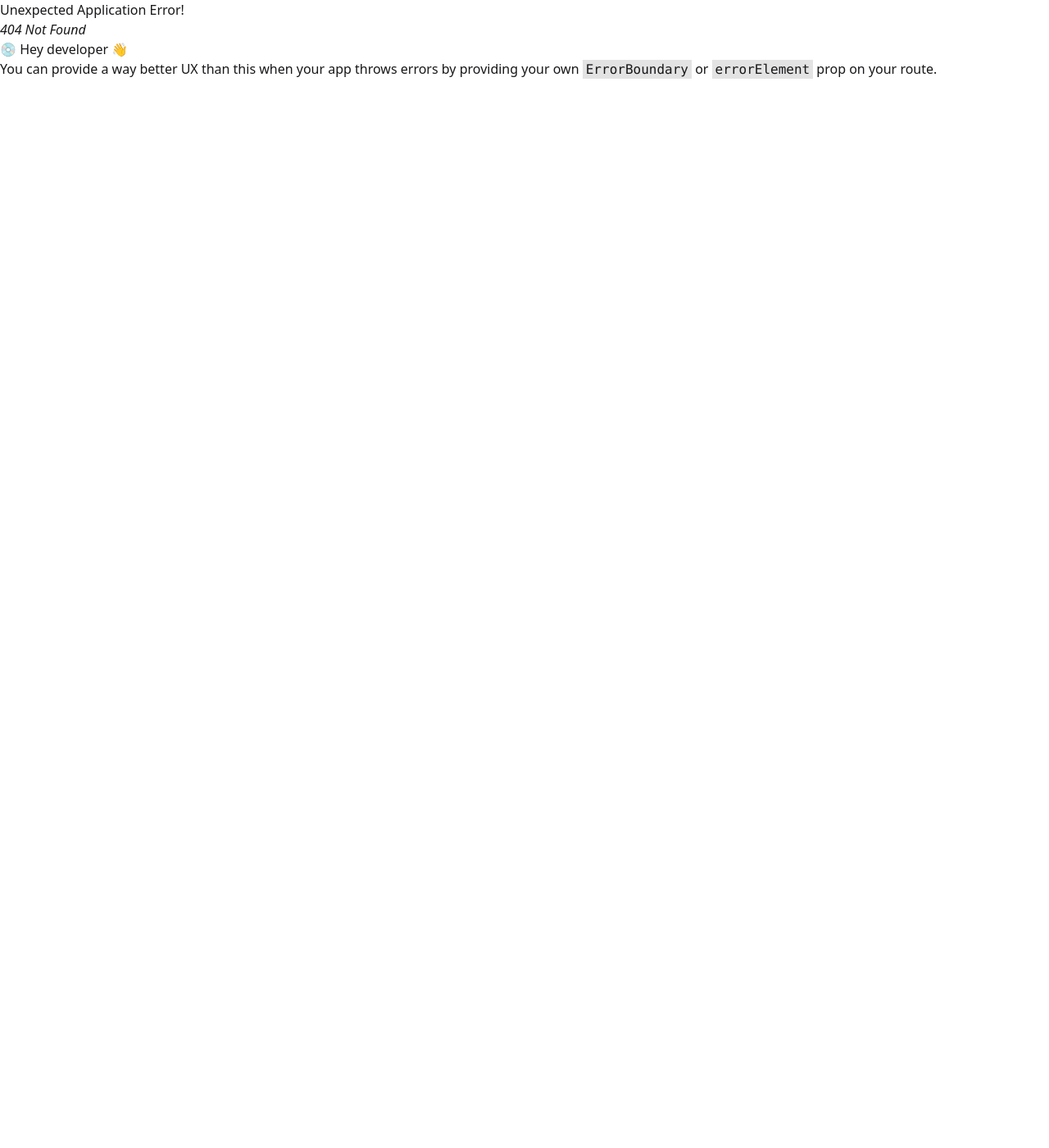
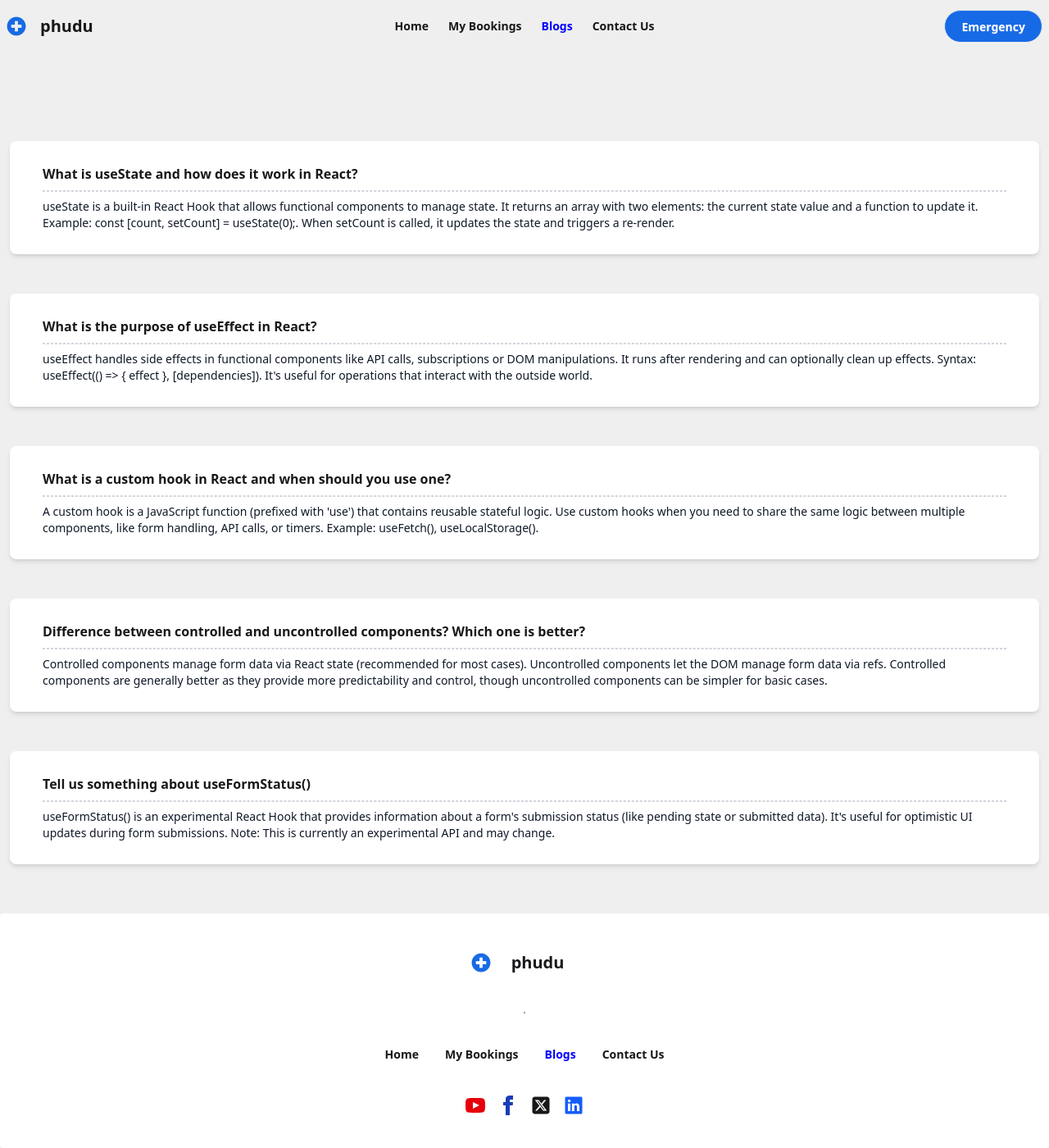
Before and after one commit to rafi0112/Medical-Appointment, a React (Vite) app: page /blogs in a window 1280 px wide. Before the commit this address had no page. Shown: the whole page at 82% size. Before the commit the page ends 800 px from the top, so only its background shows below. Built offline with nearby package versions, Linux system fonts and the light colour scheme.

Commit message:
blogs added

```diff
--- a/src/Routes/Routes.jsx
+++ b/src/Routes/Routes.jsx
@@ -7,19 +7,21 @@ import Home from "../pages/Home/Home";
 import Error from "../pages/Error/Error";
 import DoctorDetails from "../pages/DoctorDetails/DoctorDetails";
 import MyAppointment from "../pages/MyAppointment/MyAppointment";
+import Blogs from "../pages/Blogs/Blogs";
 
 export const router = createBrowserRouter([
     {
     path: "/",
     Component: Root,
     loader: () => fetch("data.json"),
-    // errorElement: Error,
+    errorElement: <Error />,
     children: [
         {
             index: true,
             path: "/",
             loader : ()=> fetch("data.json"),
-            Component : Home
+            Component : Home,
+            errorElement: <Error />
         },
         {
             path: "/doctor/:id",
@@ -30,6 +32,14 @@ export const router = createBrowserRouter([
             path: "/bookings",
             loader: () => fetch(`data.json`),
             Component: MyAppointment
+        },
+        {
+            path: "/blogs",
+            Component: Blogs
+        },
+        {
+            path: "*",
+            element: <Error />
         }
     ]
     },
--- a/src/components/Footer/Footer.jsx
+++ b/src/components/Footer/Footer.jsx
@@ -20,7 +20,7 @@ const Footer = () => {
                     <img src={logo} alt="" className='w-6' />
                     <a className="btn btn-ghost  text-xl">phudu</a>
                 </div>
-                <hr className='border border-dashed text-gray-400' />
+                <hr className='border border-dashed border-gray-400' />
                 <nav className="grid grid-flow-col">
                     {
                         links
@@ -28,7 +28,8 @@ const Footer = () => {
                 </nav>
                 <nav>
                     <div className="grid grid-flow-col gap-4">
-                    <a>
+                        {/* YouTube */}
+                        <a href="https://www.youtube.com/" target="_blank" rel="noopener noreferrer">
                         <svg
                             xmlns="http://www.w3.org/2000/svg"
                             width="24"
@@ -39,7 +40,9 @@ const Footer = () => {
                             d="M19.615 3.184c-3.604-.246-11.631-.245-15.23 0-3.897.266-4.356 2.62-4.385 8.816.029 6.185.484 8.549 4.385 8.816 3.6.245 11.626.246 15.23 0 3.897-.266 4.356-2.62 4.385-8.816-.029-6.185-.484-8.549-4.385-8.816zm-10.615 12.816v-8l8 3.993-8 4.007z"></path>
                         </svg>
                         </a>
-                    <a>
+
+                        {/* Facebook */}
+                        <a href="https://www.facebook.com/" target="_blank" rel="noopener noreferrer">
                         <svg
                             xmlns="http://www.w3.org/2000/svg"
                             width="24"
@@ -50,11 +53,15 @@ const Footer = () => {
                             d="M9 8h-3v4h3v12h5v-12h3.642l.358-4h-4v-1.667c0-.955.192-1.333 1.115-1.333h2.885v-5h-3.808c-3.596 0-5.192 1.583-5.192 4.615v3.385z"></path>
                         </svg>
                         </a>
-                    <a>
-                        <FaSquareXTwitter  className='h-6 w-6 '/>
+
+                        {/* Twitter/X */}
+                        <a href="https://twitter.com/" target="_blank" rel="noopener noreferrer">
+                        <FaSquareXTwitter className='h-6 w-6'/>
                         </a>
-                    <a>
-                        <IoLogoLinkedin className='h-6 w-6 text-blue-600 ' />
+
+                        {/* LinkedIn */}
+                        <a href="https://www.linkedin.com/" target="_blank" rel="noopener noreferrer">
+                        <IoLogoLinkedin className='h-6 w-6 text-blue-600' />
                         </a>
                     </div>
                 </nav>
--- /dev/null
+++ b/src/pages/Blogs/Blogs.jsx
@@ -0,0 +1,49 @@
+import React from 'react'
+
+const Blogs = () => {
+
+    const blogs =
+    [
+        {
+            "question": "What is useState and how does it work in React?",
+            "answer": "useState is a built-in React Hook that allows functional components to manage state. It returns an array with two elements: the current state value and a function to update it. Example: const [count, setCount] = useState(0);. When setCount is called, it updates the state and triggers a re-render."
+        },
+        {
+            "question": "What is the purpose of useEffect in React?",
+            "answer": "useEffect handles side effects in functional components like API calls, subscriptions or DOM manipulations. It runs after rendering and can optionally clean up effects. Syntax: useEffect(() => { effect }, [dependencies]). It's useful for operations that interact with the outside world."
+        },
+        {
+            "question": "What is a custom hook in React and when should you use one?",
+            "answer": "A custom hook is a JavaScript function (prefixed with 'use') that contains reusable stateful logic. Use custom hooks when you need to share the same logic between multiple components, like form handling, API calls, or timers. Example: useFetch(), useLocalStorage()."
+        },
+        {
+          "question": "Difference between controlled and uncontrolled components? Which one is better?",
+          "answer": "Controlled components manage form data via React state (recommended for most cases). Uncontrolled components let the DOM manage form data via refs. Controlled components are generally better as they provide more predictability and control, though uncontrolled components can be simpler for basic cases."
+        },
+        {
+            "question": "Tell us something about useFormStatus()",
+            "answer": "useFormStatus() is an experimental React Hook that provides information about a form's submission status (like pending state or submitted data). It's useful for optimistic UI updates during form submissions. Note: This is currently an experimental API and may change."
+        }
+    ]
+
+
+
+
+    return (
+        <div className='max-w-screen-xl mx-auto mt-12 mb-12'>
+            <div className=' flex flex-col items-center justify-center p-3'>
+                {
+                    blogs.map((blog, index) => (
+                        <div key={index} className="bg-white shadow-md rounded-lg w-full px-10 py-7 mt-12">
+                            <h2 className='text-base font-bold'>{blog.question}</h2>
+                            <hr className='border border-dashed border-gray-300 mt-2 mb-2'/>
+                            <p className='text-sm text-gray-900'>{blog.answer}</p>
+                        </div>
+                    ))
+                }
+            </div>
+        </div>
+    )
+    }
+
+export default Blogs
--- a/src/pages/Error/Error.jsx
+++ b/src/pages/Error/Error.jsx
@@ -1,8 +1,10 @@
 import React from 'react'
-
+import errorImg from "../../assets/2480259-removebg-preview.png"
 const Error = () => {
     return (
-        <div>404 not found</div>
+        <div className='max-w-screen-xl mx-auto flex flex-col items-center justify-center h-screen'>
+            <img src={errorImg} alt="" className='w-1/2 '/>
+        </div>
     )
 }
 
--- a/src/pages/Home/Home.jsx
+++ b/src/pages/Home/Home.jsx
@@ -14,13 +14,14 @@ const useVisibilitySensor = (options = {}) => {
             setIsVisible(entry.isIntersecting);
         }, options);
 
-        if (ref.current) {
-            observer.observe(ref.current);
+        const currentRef = ref.current;
+        if (currentRef) {
+            observer.observe(currentRef);
         }
 
         return () => {
-            if (ref.current) {
-                observer.unobserve(ref.current);
+            if (currentRef) {
+                observer.unobserve(currentRef);
             }
         };
     }, [options]);
--- a/src/pages/MyAppointment/MyAppointment.jsx
+++ b/src/pages/MyAppointment/MyAppointment.jsx
@@ -50,10 +50,15 @@ const handleCancelAppointment = (id) => {
     );
 }
 
+const handleBackToHome = () => {
+    window.location.href = '/';
+}
+
 return (
     <div className='max-w-screen-xl mx-auto'>
-        <h1 className='text-3xl font-bold text-center mt-12'>My Appointments</h1>
-        <div className=' bg-white rounded-3xl p-10 mt-10'>
+        {
+            bookedAppointments.length > 0 &&
+            (<div className=' bg-white rounded-3xl p-10 mt-10'>
             <ResponsiveContainer width="100%" height={400}>
                     <BarChart
                         data={bookedAppointments}
@@ -74,12 +79,20 @@ return (
                         </Bar>
                     </BarChart>
                 </ResponsiveContainer>
-        </div>
+            </div>)
+        }
 
         <div className='p-5'>
-            <h1 className='text-3xl font-bold text-center mt-12 mb-12'>My Appointments</h1>
+            <h1 className='text-3xl font-bold text-center mt-12 mb-12'>My Today's Appointments</h1>
+            <p className='text-sm text-center mb-12'>Our platform connects you with verified, experienced doctors across various specialties — all at your convenience.</p>
             <div className='grid grid-cols-1 md:grid-cols-2 lg:grid-cols-1 gap-4'>
                 {
+                    bookedAppointments.length === 0 ?
+                    (
+                        <button onClick={handleBackToHome} className='btn bg-[#176AE5] rounded-3xl text-white font-bold px-5'>Back To Home</button>
+                    )
+                    :
+                    (
                     bookedAppointments.map(doctor => (
                         <div key={doctor.id} className='bg-white rounded-lg p-6 shadow-md'>
                             <div className='flex justify-between items-center'>
@@ -93,6 +106,7 @@ return (
                             <button onClick={() => handleCancelAppointment(doctor.id)} className='text-red-700 rounded-4xl border border-red-700 w-full px-10 py-2'>Cancel Appointment</button>
                         </div>
                     ))
+                    )
                 }
             </div>
         </div>
--- a/src/pages/Root/Root.jsx
+++ b/src/pages/Root/Root.jsx
@@ -1,13 +1,16 @@
 import React from 'react'
 import Navbar from '../../components/Navbar/Navbar'
-import { Outlet } from 'react-router'
+import { Outlet, useRouteError } from 'react-router'
 import Footer from '../../components/Footer/Footer'
 const Root = () => {
+
+    const error = useRouteError();
+
     return (
         <div className='bg-[#EFEFEF]'>
             <Navbar></Navbar>
             <Outlet></Outlet>
-            <Footer></Footer>
+            {!error && <Footer></Footer>}
         </div>
     )
 }
```
Also changed, not shown: src/assets/2480259-removebg-preview.png (added), src/assets/2480259.jpg (added). Lines whose indentation alone changed are shown as unchanged.
